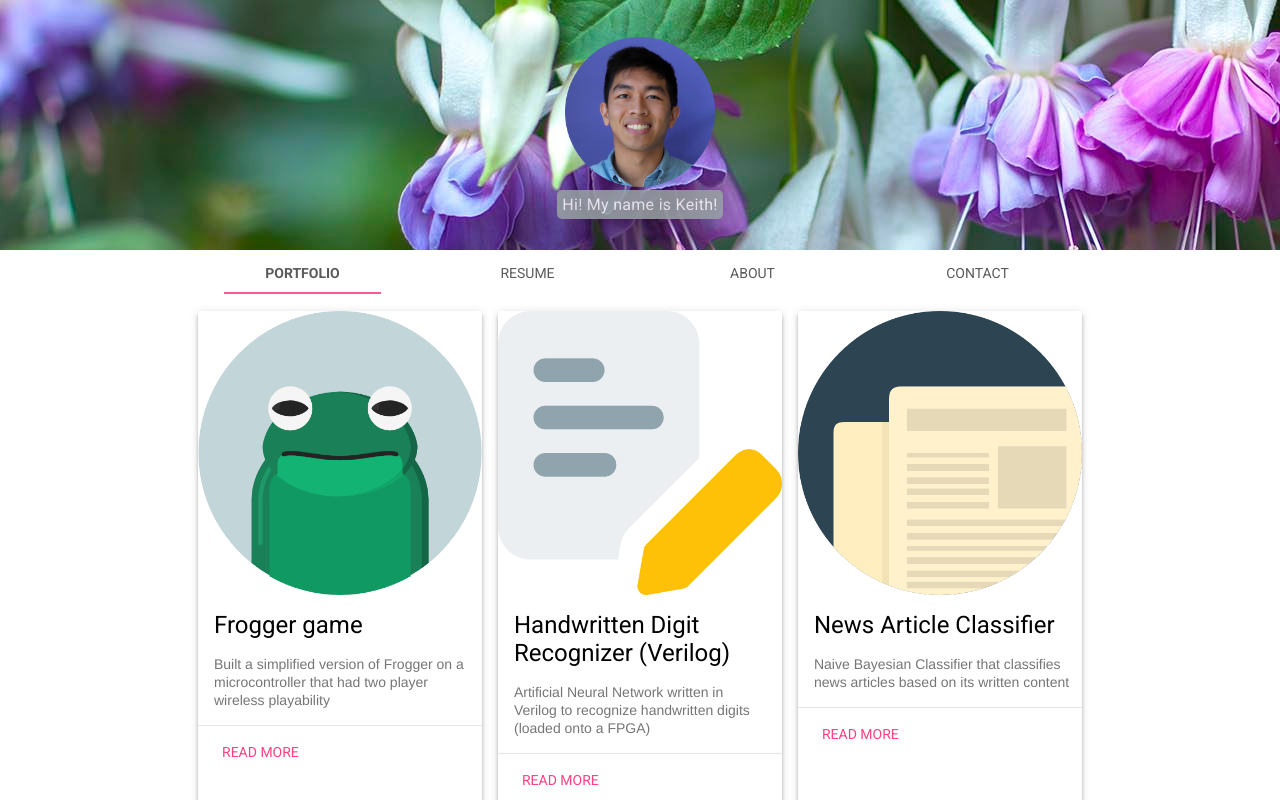
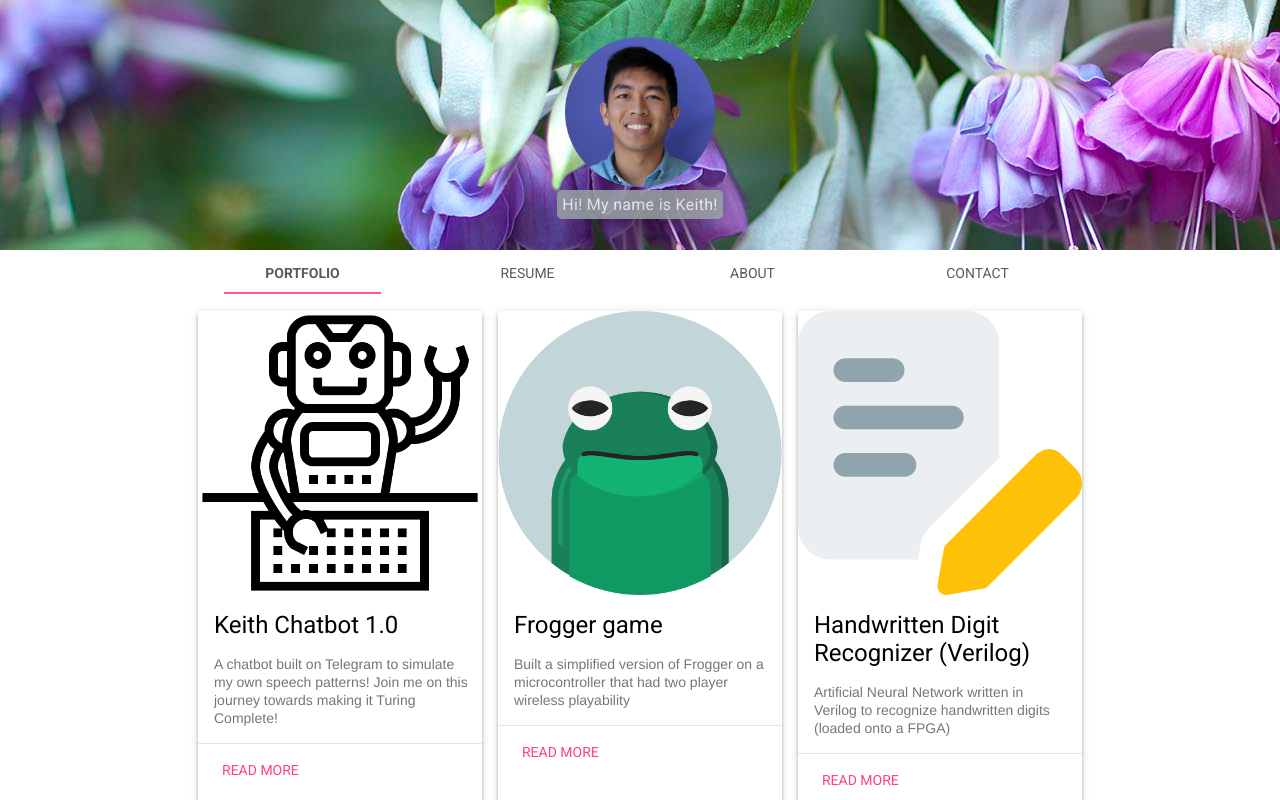
Before and after one commit to keithczq/keithczq.github.io, a plain HTML site: page index.html in a window 1280 px wide. Drawn offline with nearby package versions, Linux system fonts and the light colour scheme.

Commit message:
added chatbot to profile page

```diff
--- a/index.html
+++ b/index.html
@@ -20,8 +20,9 @@
 <head>
     <meta charset="utf-8">
     <meta http-equiv="X-UA-Compatible" content="IE=edge">
-    <meta name="description" content="Keith Chua's portfolio website">
+    <meta name="og:description" content="Keith Chua's portfolio website">
     <meta name="viewport" content="width=device-width, initial-scale=1.0, minimum-scale=1.0">
+    <meta property="og:image" content="images/portfolio/crown.png"/>
     <title>Keith Chua - Portfolio</title>
     <link rel="stylesheet" href="https://fonts.googleapis.com/css?family=Roboto:regular,bold,italic,thin,light,bolditalic,black,medium&amp;lang=en">
     <link rel="stylesheet" href="https://code.getmdl.io/1.3.0/material.grey-pink.min.css" />
@@ -58,6 +59,21 @@
         </div>
         <main class="mdl-layout__content">
             <div class="mdl-grid portfolio-max-width">
+              <div class="mdl-cell mdl-card mdl-shadow--4dp portfolio-card">
+                  <div class="mdl-card__media">
+                      <img class="article-image" src=" images/portfolio/robot.png" border="0" alt="">
+                  </div>
+                  <div class="mdl-card__title">
+                      <h2 class="mdl-card__title-text">Keith Chatbot 1.0</h2>
+                  </div>
+                  <div class="mdl-card__supporting-text">
+                      A chatbot built on Telegram to simulate my own speech patterns! Join me on this journey towards making it Turing Complete!
+                  </div>
+                  <div class="mdl-card__actions mdl-card--border">
+                      <a class="mdl-button mdl-button--colored mdl-js-button mdl-js-ripple-effect mdl-button--accent" href="https://github.com/keithczq/keithjsbot" target="_blank">Read more</a>
+                  </div>
+              </div>
+
               <!-- Start of card -->
               <div class="mdl-cell mdl-card mdl-shadow--4dp portfolio-card">
                   <div class="mdl-card__media">
```
Also changed, not shown: images/portfolio/robot.png (added).
